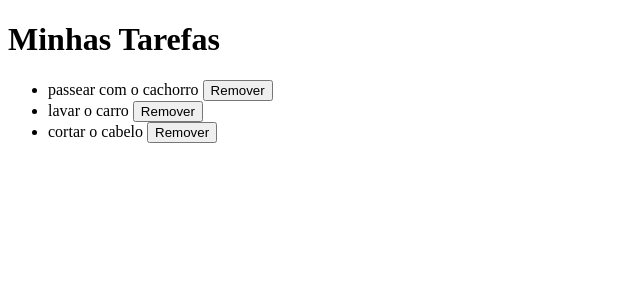
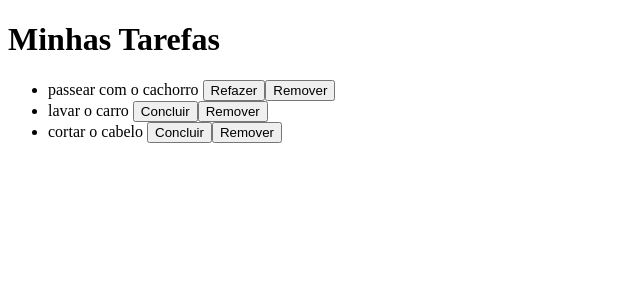
Before and after one commit to wevertonpaulino/TodoList, an Angular app: page / in a window 1280 px wide. Shown: the top 300 px of the page, without its empty margins (0-640 px from the left). Built offline with nearby package versions, Linux system fonts and the light colour scheme.

Commit message:
Altera um item da lista

```diff
--- a/src/app/app.component.html
+++ b/src/app/app.component.html
@@ -3,6 +3,8 @@
 <ul>
   <li *ngFor="let todo of todos">
     {{ todo.title }}
+    <button (click)="markAsDone(todo)" *ngIf="!todo.done">Concluir</button>
+    <button (click)="markAsUndone(todo)" *ngIf="todo.done">Refazer</button>
     <button (click)="remove(todo)">Remover</button>
   </li>
 </ul>
--- a/src/app/app.component.ts
+++ b/src/app/app.component.ts
@@ -23,4 +23,12 @@ export class AppComponent {
       this.todos.splice(index, 1);
     }
   }
+
+  markAsDone(todo: Todo) {
+    todo.done = true;
+  }
+
+  markAsUndone(todo: Todo) {
+    todo.done = false;
+  }
 }
```
